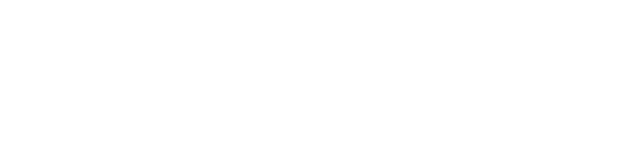
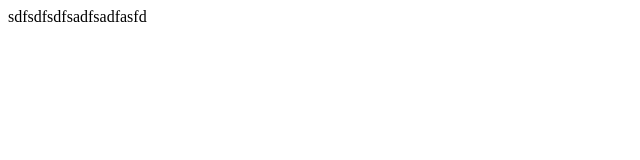
Before and after one commit to lucasgallucci/proyecto1, a plain HTML site: page index.html in a window 1280 px wide. Shown: the whole page, without its empty margins (0-640 px from the left). Drawn offline with Linux system fonts and the light colour scheme.

Commit message:
version 2

```diff
--- a/index.html
+++ b/index.html
@@ -27,7 +27,7 @@
 	</section>
 
 	<!-- faltan maquetar secciones -->
-
+sdfsdfsdfsadfsadfasfd
 	<footer>
 		<div>
 			<nav></nav>
```
Lines whose indentation alone changed are shown as unchanged.
